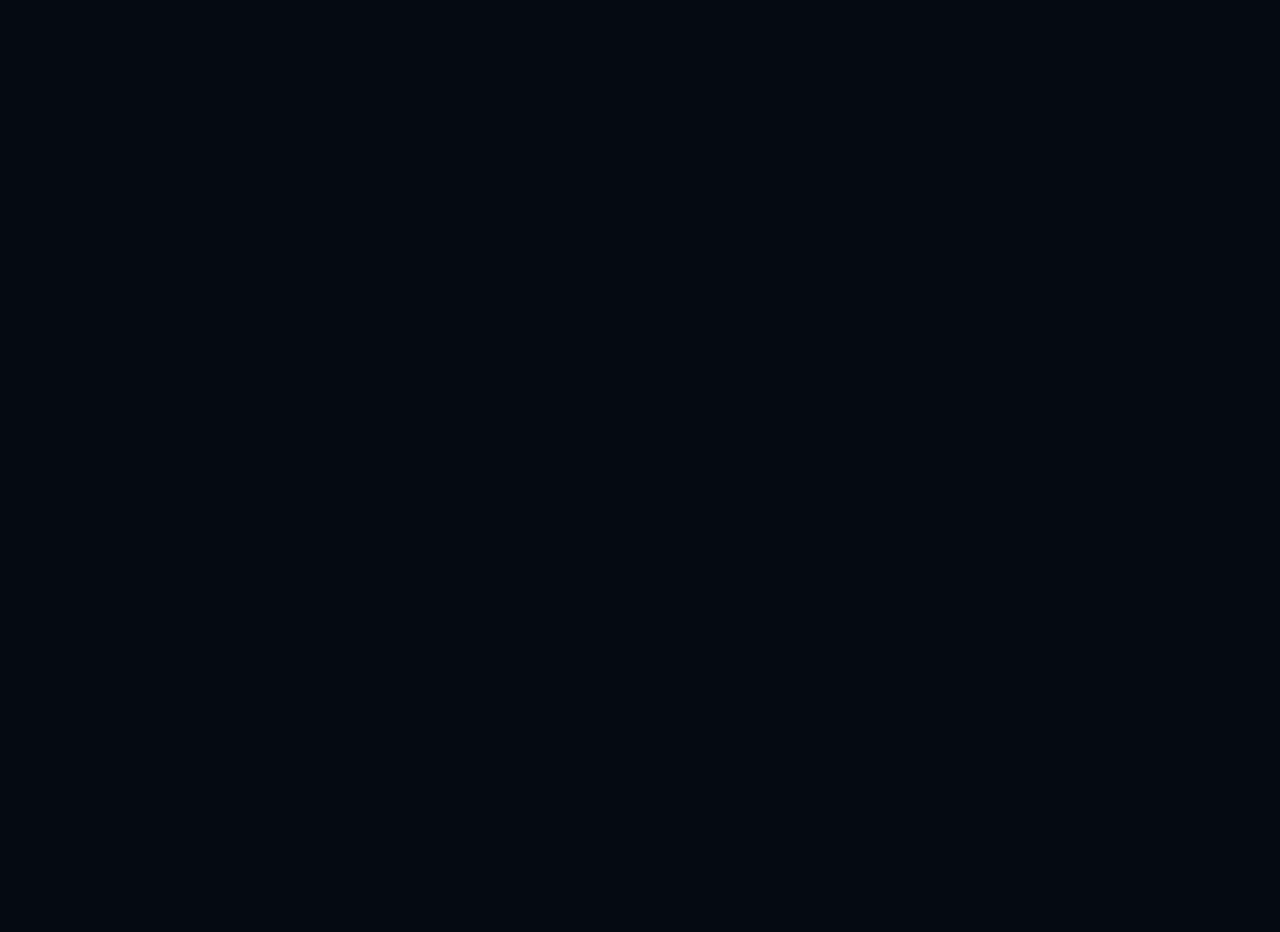
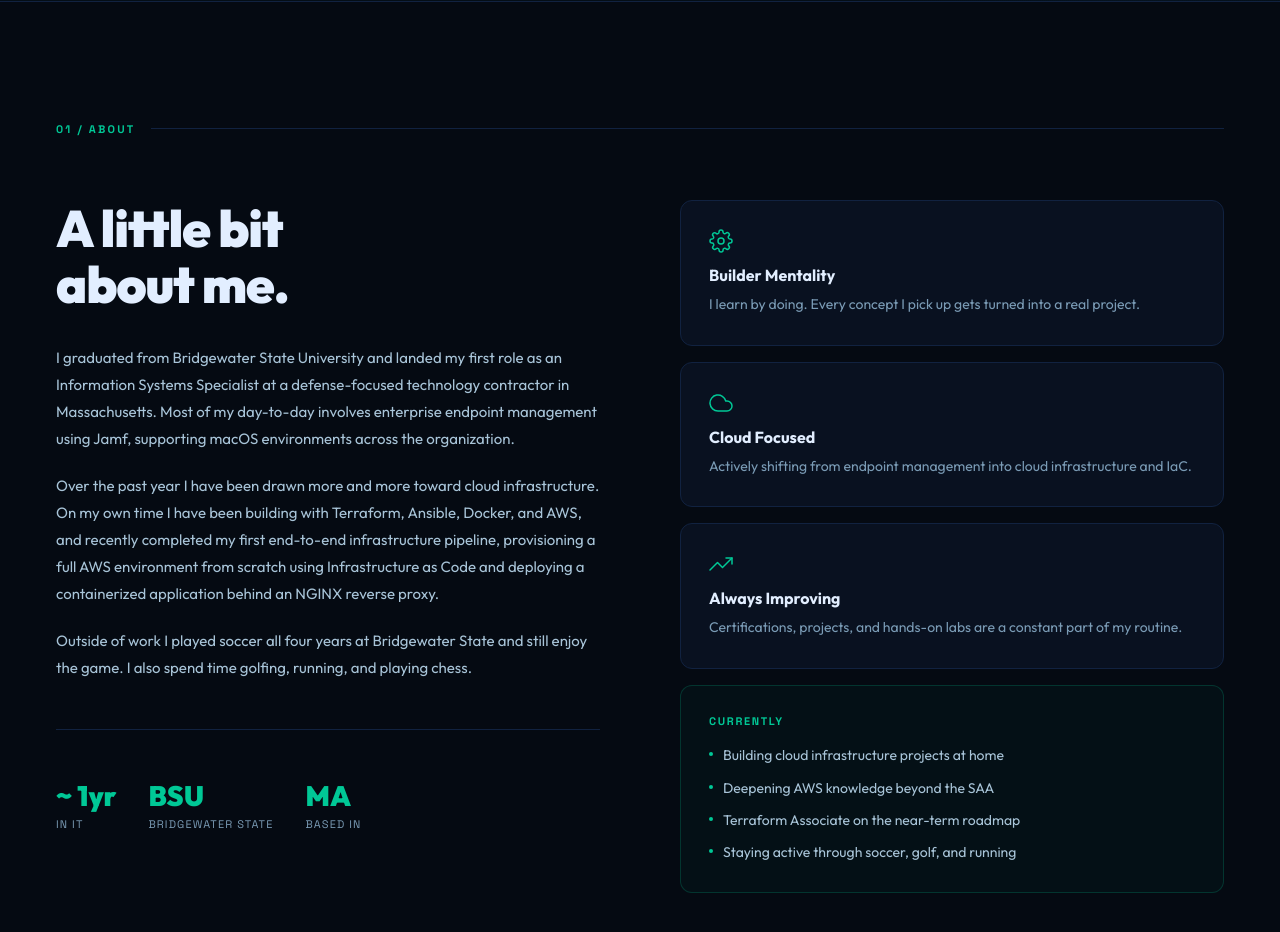
Before and after one commit to cboloz-1/portfolio, a React app: page / in a window 1280 px wide. Shown: the part 800-1732 px from the top of the page. Before the commit the page ends 800 px from the top, so only its background shows below. Built offline with nearby package versions, Linux system fonts and the light colour scheme; the HTML template or start-up script is replaced by a standard one.

Commit message:
about me section

```diff
--- a/src/App.jsx
+++ b/src/App.jsx
@@ -1,12 +1,14 @@
 import { useState, useEffect } from 'react'
 import Nav from './components/Nav'
 import Hero from './components/Hero'
+import About from './components/About'
 
 function App() {
   return (
     <div>
       <Nav />
       <Hero />
+      <About />
     </div>
   )
 }
--- /dev/null
+++ b/src/components/About.jsx
@@ -0,0 +1,215 @@
+const IconGear = () => (
+  <svg width="24" height="24" viewBox="0 0 24 24" fill="none" stroke="currentColor" strokeWidth="1.5" strokeLinecap="round" strokeLinejoin="round">
+    <circle cx="12" cy="12" r="3"/>
+    <path d="M19.4 15a1.65 1.65 0 0 0 .33 1.82l.06.06a2 2 0 0 1-2.83 2.83l-.06-.06a1.65 1.65 0 0 0-1.82-.33 1.65 1.65 0 0 0-1 1.51V21a2 2 0 0 1-4 0v-.09A1.65 1.65 0 0 0 9 19.4a1.65 1.65 0 0 0-1.82.33l-.06.06a2 2 0 0 1-2.83-2.83l.06-.06A1.65 1.65 0 0 0 4.68 15a1.65 1.65 0 0 0-1.51-1H3a2 2 0 0 1 0-4h.09A1.65 1.65 0 0 0 4.6 9a1.65 1.65 0 0 0-.33-1.82l-.06-.06a2 2 0 0 1 2.83-2.83l.06.06A1.65 1.65 0 0 0 9 4.68a1.65 1.65 0 0 0 1-1.51V3a2 2 0 0 1 4 0v.09a1.65 1.65 0 0 0 1 1.51 1.65 1.65 0 0 0 1.82-.33l.06-.06a2 2 0 0 1 2.83 2.83l-.06.06A1.65 1.65 0 0 0 19.4 9a1.65 1.65 0 0 0 1.51 1H21a2 2 0 0 1 0 4h-.09a1.65 1.65 0 0 0-1.51 1z"/>
+  </svg>
+)
+
+const IconCloud = () => (
+  <svg width="24" height="24" viewBox="0 0 24 24" fill="none" stroke="currentColor" strokeWidth="1.5" strokeLinecap="round" strokeLinejoin="round">
+    <path d="M18 10h-1.26A8 8 0 1 0 9 20h9a5 5 0 0 0 0-10z"/>
+  </svg>
+)
+
+const IconTrend = () => (
+  <svg width="24" height="24" viewBox="0 0 24 24" fill="none" stroke="currentColor" strokeWidth="1.5" strokeLinecap="round" strokeLinejoin="round">
+    <polyline points="23 6 13.5 15.5 8.5 10.5 1 18"/>
+    <polyline points="17 6 23 6 23 12"/>
+  </svg>
+)
+
+const stats = [
+  { value: '~ 1yr', label: 'In IT' },
+  { value: 'BSU', label: 'Bridgewater State' },
+  { value: 'MA', label: 'Based In' },
+]
+
+const values = [
+  { icon: <IconGear />, title: 'Builder Mentality', desc: 'I learn by doing. Every concept I pick up gets turned into a real project.' },
+  { icon: <IconCloud />, title: 'Cloud Focused', desc: 'Actively shifting from endpoint management into cloud infrastructure and IaC.' },
+  { icon: <IconTrend />, title: 'Always Improving', desc: 'Certifications, projects, and hands-on labs are a constant part of my routine.' },
+]
+
+const currently = [
+  'Building cloud infrastructure projects at home',
+  'Deepening AWS knowledge beyond the SAA',
+  'Terraform Associate on the near-term roadmap',
+  'Staying active through soccer, golf, and running',
+]
+
+export default function About() {
+  return (
+    <section id="about" style={{
+      padding: '120px 56px',
+      position: 'relative',
+      borderTop: '1px solid var(--border)',
+    }}>
+
+      {/* Section label */}
+      <div style={{
+        display: 'flex', alignItems: 'center', gap: '16px',
+        marginBottom: '64px',
+      }}>
+        <span style={{
+          fontSize: '11px', fontWeight: 700,
+          color: 'var(--green)', letterSpacing: '0.2em',
+          textTransform: 'uppercase',
+          fontFamily: 'var(--font-mono)',
+        }}>
+          01 / About
+        </span>
+        <div style={{ flex: 1, height: '1px', background: 'var(--border)' }} />
+      </div>
+
+      {/* Main grid */}
+      <div style={{
+        display: 'grid',
+        gridTemplateColumns: '1fr 1fr',
+        gap: '80px',
+        alignItems: 'start',
+      }}>
+
+        {/* LEFT */}
+        <div>
+          <h2 style={{
+            fontFamily: 'var(--font-sans)',
+            fontSize: 'clamp(32px, 4vw, 52px)',
+            fontWeight: 800,
+            color: 'var(--white)',
+            letterSpacing: '-0.02em',
+            lineHeight: 1.1,
+            marginBottom: '32px',
+          }}>
+            A little bit<br />about me.
+          </h2>
+
+          <div style={{ display: 'flex', flexDirection: 'column', gap: '20px' }}>
+            {[
+              `I graduated from Bridgewater State University and landed my first role as an Information Systems Specialist at a defense-focused technology contractor in Massachusetts. Most of my day-to-day involves enterprise endpoint management using Jamf, supporting macOS environments across the organization.`,
+              `Over the past year I have been drawn more and more toward cloud infrastructure. On my own time I have been building with Terraform, Ansible, Docker, and AWS, and recently completed my first end-to-end infrastructure pipeline, provisioning a full AWS environment from scratch using Infrastructure as Code and deploying a containerized application behind an NGINX reverse proxy.`,
+              `Outside of work I played soccer all four years at Bridgewater State and still enjoy the game. I also spend time golfing, running, and playing chess.`,
+            ].map((p, i) => (
+              <p key={i} style={{
+                fontSize: '15px', lineHeight: 1.8,
+                color: 'var(--text2)',
+                fontFamily: 'var(--font-sans)',
+              }}>
+                {p}
+              </p>
+            ))}
+          </div>
+
+          {/* Stats */}
+          <div style={{
+            display: 'flex', gap: '32px',
+            marginTop: '48px',
+            paddingTop: '48px',
+            borderTop: '1px solid var(--border)',
+          }}>
+            {stats.map(stat => (
+              <div key={stat.label}>
+                <div style={{
+                  fontSize: '28px', fontWeight: 800,
+                  color: 'var(--green)',
+                  fontFamily: 'var(--font-sans)',
+                  marginBottom: '4px',
+                }}>
+                  {stat.value}
+                </div>
+                <div style={{
+                  fontSize: '11px', color: 'var(--text)',
+                  fontFamily: 'var(--font-mono)',
+                  letterSpacing: '0.1em',
+                  textTransform: 'uppercase',
+                }}>
+                  {stat.label}
+                </div>
+              </div>
+            ))}
+          </div>
+        </div>
+
+        {/* RIGHT */}
+        <div style={{ display: 'flex', flexDirection: 'column', gap: '16px' }}>
+
+          {values.map(v => (
+            <div key={v.title} style={{
+              padding: '28px',
+              border: '1px solid var(--border)',
+              borderRadius: '12px',
+              background: 'var(--card)',
+              transition: 'border-color 0.2s',
+            }}
+              onMouseEnter={e => e.currentTarget.style.borderColor = 'var(--border2)'}
+              onMouseLeave={e => e.currentTarget.style.borderColor = 'var(--border)'}
+            >
+              <div style={{
+                color: 'var(--green)',
+                marginBottom: '12px',
+                display: 'flex',
+              }}>
+                {v.icon}
+              </div>
+              <div style={{
+                fontSize: '16px', fontWeight: 700,
+                color: 'var(--white)',
+                fontFamily: 'var(--font-sans)',
+                marginBottom: '8px',
+              }}>
+                {v.title}
+              </div>
+              <div style={{
+                fontSize: '14px', lineHeight: 1.7,
+                color: 'var(--text)',
+                fontFamily: 'var(--font-sans)',
+              }}>
+                {v.desc}
+              </div>
+            </div>
+          ))}
+
+          {/* Currently */}
+          <div style={{
+            padding: '28px',
+            border: '1px solid rgba(0,200,150,0.2)',
+            borderRadius: '12px',
+            background: 'rgba(0,200,150,0.03)',
+          }}>
+            <div style={{
+              fontSize: '11px', fontWeight: 700,
+              color: 'var(--green)', letterSpacing: '0.15em',
+              textTransform: 'uppercase',
+              fontFamily: 'var(--font-mono)',
+              marginBottom: '16px',
+            }}>
+              Currently
+            </div>
+            <div style={{ display: 'flex', flexDirection: 'column', gap: '10px' }}>
+              {currently.map(item => (
+                <div key={item} style={{
+                  display: 'flex', alignItems: 'flex-start', gap: '10px',
+                }}>
+                  <div style={{
+                    width: '4px', height: '4px',
+                    borderRadius: '50%',
+                    background: 'var(--green)',
+                    marginTop: '8px',
+                    flexShrink: 0,
+                  }} />
+                  <span style={{
+                    fontSize: '14px', color: 'var(--text2)',
+                    fontFamily: 'var(--font-sans)',
+                    lineHeight: 1.6,
+                  }}>
+                    {item}
+                  </span>
+                </div>
+              ))}
+            </div>
+          </div>
+
+        </div>
+      </div>
+    </section>
+  )
+}
--- a/src/components/Hero.jsx
+++ b/src/components/Hero.jsx
@@ -264,10 +264,11 @@ export default function Hero() {
           display: 'grid',
           gridTemplateColumns: 'repeat(4, 1fr)',
           gap: '12px',
+          marginTop: '12px',
         }}>
           {certs.map(cert => (
             <div key={cert.label} style={{
-              padding: '16px 10px',
+              padding: '20px 10px',
               border: `1px solid ${cert.done ? 'var(--border2)' : 'var(--border)'}`,
               borderRadius: '10px',
               background: 'var(--card)',
@@ -283,7 +284,7 @@ export default function Hero() {
                   src={cert.img}
                   alt={cert.label}
                   style={{
-                    width: '72px', height: '72px',
+                    width: '90px', height: '90px',
                     objectFit: 'contain',
                     borderRadius: '8px',
                     background: cert.darkBg ? '#ffffff' : 'transparent',
@@ -295,7 +296,7 @@ export default function Hero() {
                   src={terraform}
                   alt={cert.label}
                   style={{
-                    width: '72px', height: '72px',
+                    width: '90px', height: '90px',
                     objectFit: 'contain',
                     borderRadius: '8px',
                     filter: 'grayscale(100%)',
@@ -305,7 +306,7 @@ export default function Hero() {
               )}
               <div style={{ textAlign: 'center' }}>
                 <div style={{
-                  fontSize: '10px', fontWeight: 700,
+                  fontSize: '12px', fontWeight: 700,
                   color: cert.done ? 'var(--white)' : 'var(--text)',
                   fontFamily: 'var(--font-sans)',
                   letterSpacing: '0.04em',
@@ -313,7 +314,7 @@ export default function Hero() {
                   {cert.label}
                 </div>
                 <div style={{
-                  fontSize: '9px',
+                  fontSize: '11px',
                   color: cert.done ? 'var(--green)' : 'var(--cyan)',
                   fontFamily: 'var(--font-mono)',
                   marginTop: '2px',
```
